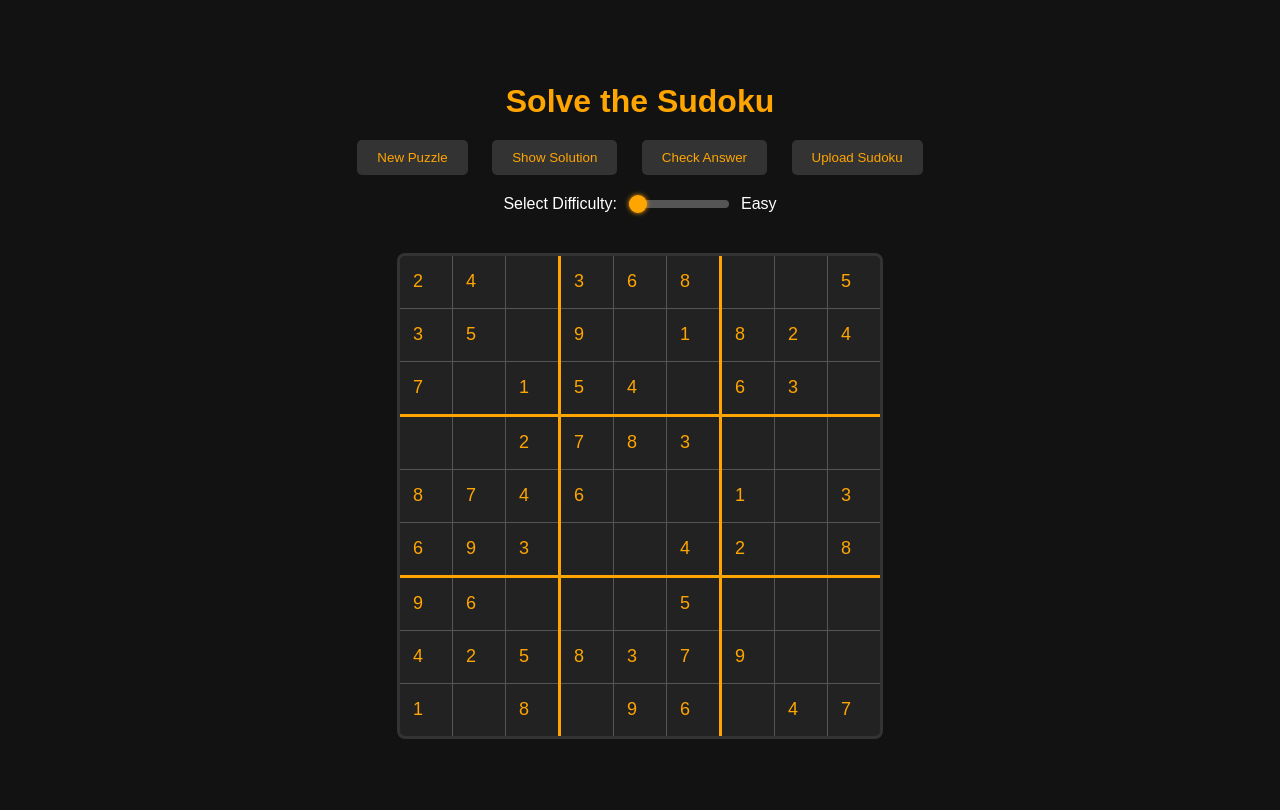
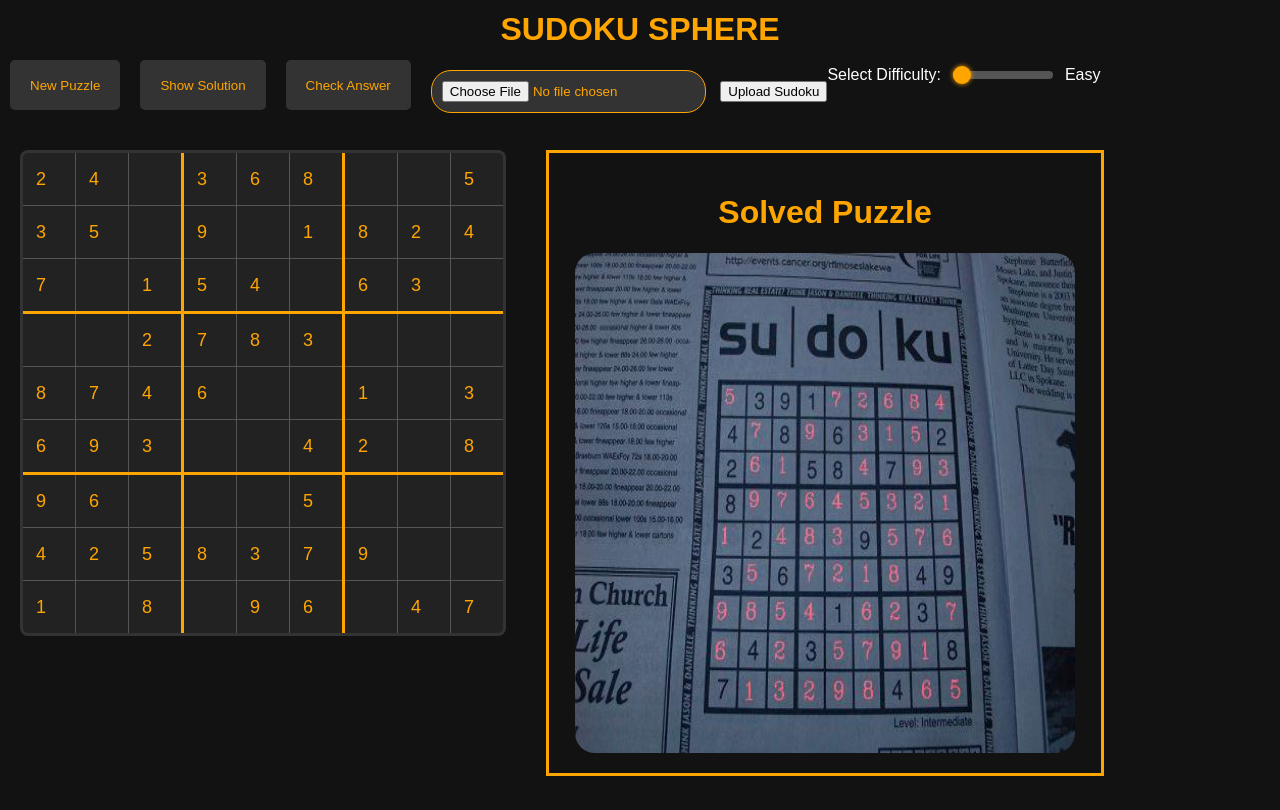
Before and after one commit to Codrnut/CompSci, a Flask app: page / in a window 1280 px wide. Before the commit the page ends 739 px from the top, so only its background shows below. Run offline with Flask 3, Linux system fonts and the light colour scheme.

Commit message:
hahahaha

```diff
--- a/app.py
+++ b/app.py
@@ -1,7 +1,25 @@
 from flask import Flask, render_template, jsonify, request
 import random
+from flask_wtf import FlaskForm
+from wtforms import FileField, SubmitField
+from werkzeug.utils import secure_filename
+import os
+from sudokuSolver import *
+import cv2
+import numpy as np
+from keras.api.models import load_model
+import imutils
+from matplotlib import pyplot as plt
+import os
+from PIL import Image
 
 app = Flask(__name__)
+
+app.config["SECRET_KEY"]='supersecretkey'
+app.config['UPLOAD_FOLDER']='static/uploadedSudoku'
+class uploadFileForm(FlaskForm):
+    file = FileField("File")
+    submit=SubmitField("Upload Sudoku")
 
 
 def generate_sudoku(difficulty):
@@ -63,13 +81,28 @@ current_puzzle = generate_sudoku('easy')
 current_solution = solve_sudoku([row[:] for row in current_puzzle])
 
 
-@app.route('/')
+@app.route('/', methods=["GET", "POST" ])
 def index():
-    return render_template('index.html', puzzle=current_puzzle)
+    form = uploadFileForm()
+    if form.validate_on_submit():
+        file=form.file.data  #Grab file
+        file.save(os.path.join(os.path.abspath(os.path.dirname(__file__)),app.config['UPLOAD_FOLDER'],secure_filename(file.filename))) #save file
+        algo() #Run the algorithm
 
+    file_path="static/solvedSudoku/solved.jpg"
+    if os.path.exists(file_path):
+        print('File exists')
+
+    return render_template('index.html', puzzle=current_puzzle, form=form, img=file_path)
+
+@app.route('/static/solvedSudoku/solved.jpg')
+def send_uploaded_file(filename=''):
+    from flask import send_from_directory
+    return send_from_directory(app.config["UPLOAD_FOLDER"], filename)
 
 @app.route('/new_puzzle', methods=['POST'])
 def new_puzzle():
+
     data = request.get_json()
     difficulty = data.get('difficulty', 'easy')
 
--- a/static/css/style.css
+++ b/static/css/style.css
@@ -2,23 +2,45 @@ body {
     background-color: #121212;
     color: #ffffff;
     font-family: Arial, sans-serif;
-    display: flex;
-    flex-direction: column;
-    align-items: center;
-    justify-content: center;
+
     min-height: 100vh;
     margin: 0;
 }
+.title{
+    height: 50px;
+    margin-top: 10px;
 
-h1.title {
+    display: flex;
+    justify-content: center;
+    align-items: center;
     color: #ffa500;
-    margin-bottom: 20px;
+
+    width: 100%;
+
 }
 
 .button-container {
     margin-bottom: 20px;
 }
 
+input#file{
+    background: #333;
+    border: 1px solid #ffa500;
+    padding: 10px;
+    margin: 10px;
+    color: #ffa500;
+    border-radius: 20px;
+    cursor: pointer;
+    transition: background-color 0.3s ease, transform 0.2s ease;
+    right: 0;
+    overflow: scroll;
+}
+.button-container{
+    width: 100%;
+    display: flex;
+    height: 50px;
+
+}
 button {
     background-color: #333;
     color: #ffa500;
@@ -40,10 +62,12 @@ button:hover {
     margin-bottom: 20px;
     display: flex;
     align-items: center;
+    justify-content: center;
     gap: 10px;
 }
 
 #sudoku-board {
+    margin: 20px;
     border-collapse: collapse;
     margin-top: 20px;
     background-color: #333;
@@ -132,3 +156,33 @@ button:hover {
 #difficulty-slider:hover::-ms-thumb {
     background-color: #ffa500; /* Ensure consistent color */
 }
+
+.result-img{
+    border-radius: 20px;
+    height: 500px;
+    width: 500px;
+
+}
+#result-message{
+    color: #ffa500;
+    position: relative;
+    right: 0;
+    top: 20%;
+    height: 300px;
+    width: 40%;
+    display: flex;
+    justify-content: center;
+    flex-direction: column;
+    align-items: center;
+    height: 90%;
+    margin: 20px;
+    border: 3px solid   #ffa500;
+    padding: 20px;
+
+
+}
+.main{
+    display: flex;
+    flex-direction: row;
+    width: 100%;;
+}
--- a/templates/index.html
+++ b/templates/index.html
@@ -8,22 +8,31 @@
     <script src="{{ url_for('static', filename='js/script.js') }}" defer></script>
 </head>
 <body>
-    <h1 class="title">Solve the Sudoku</h1>
+    <div class="title">
+        <h1 class="title">SUDOKU SPHERE</h1>
+
+    </div>
 
     <div class="button-container">
         <button onclick="generateNewPuzzle()">New Puzzle</button>
         <button onclick="showSolution()">Show Solution</button>
         <button onclick="checkAnswer()">Check Answer</button>
-        <button onclick="uploadSudoku()">Upload Sudoku</button>
+        <form method="POST" enctype="multipart/form-data">
+            {{form.hidden_tag()}}
+            {{form.file()}}
+            {{form.submit()}}
+        </form>
+        <div class="difficulty-container">
+            <label for="difficulty-slider">Select Difficulty:</label>
+
+            <input type="range" id="difficulty-slider" min="1" max="3" value="1" step="1"
+                   oninput="updateDifficultyLabel(this.value)">
+            <span id="difficulty-label">Easy</span>
+        </div>
+
     </div>
 
-    <div class="difficulty-container">
-        <label for="difficulty-slider">Select Difficulty:</label>
-        <input type="range" id="difficulty-slider" min="1" max="3" value="1" step="1"
-               oninput="updateDifficultyLabel(this.value)">
-        <span id="difficulty-label">Easy</span>
-    </div>
-
+   <div class="main">
     <form id="sudoku-form">
         <table id="sudoku-board">
             {% for row in range(9) %}
@@ -41,6 +50,13 @@
         </table>
     </form>
 
-    <div id="result-message"></div>
+    <div id="result-message">
+        <h1>Solved Puzzle</h1>
+        <img class="result-img" src={{ url_for('static', filename='solvedSudoku/solved.jpg' ) }}/>
+        </div>
+   </div>
+
+
+
 </body>
 </html>
```
Also changed, not shown: sudokuSolver.py (added, +170 -0 lines), solved.jpg (added), static/solvedSudoku/solved.jpg (added), working/240_F_529326861_AgsRCzwd3FLFsky46CzRohuqaHOdP4sY.jpg (added), working/images.png (added), working/sudoku2.jpg (added), 3 other files.
